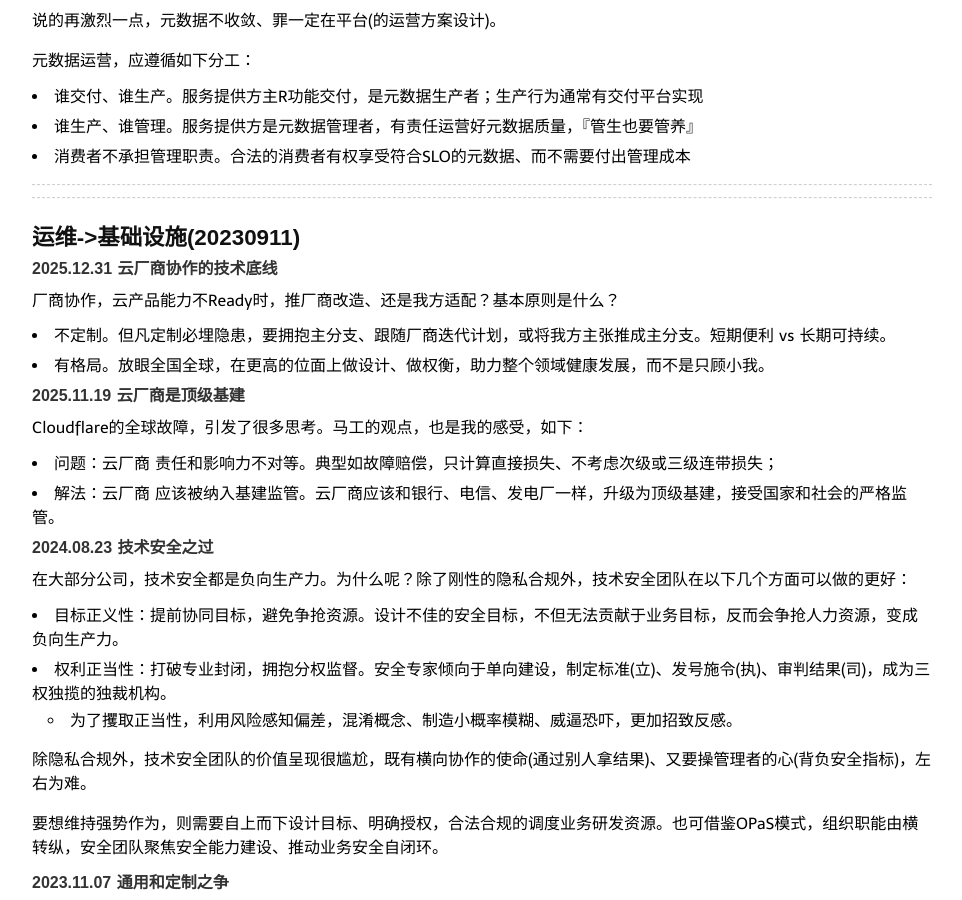
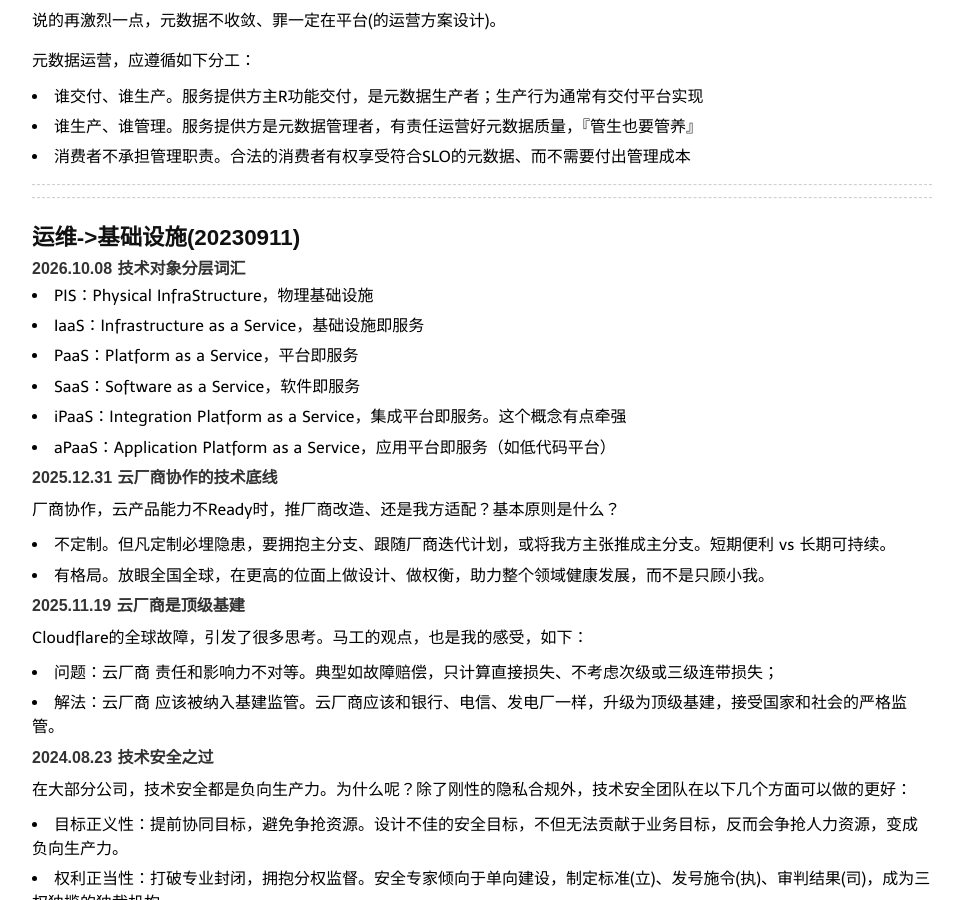
Before and after one commit to niean/niean.github.io, a Jekyll site: the page built from _posts/2024-06-30-se-insight.markdown, in a window 1280 px wide and 900 px high, scrolled down 13758 px. Shown: the whole window, without its empty margins (158-1120 px from the left). Built offline with Jekyll 4.4.1, drawn with Linux system fonts in a browser that asks for light colours; comment, search, counter and statistics services are not loaded.

Commit message:
更新技术名词

```diff
--- a/_posts/2024-06-30-se-insight.markdown
+++ b/_posts/2024-06-30-se-insight.markdown
@@ -522,6 +522,15 @@ K8S不等于云原生。符合标准的公有云、私有云、混合云方案
 
 ## 运维->基础设施(20230911)
 
+#### 2026.10.08 技术对象分层词汇
+- PIS：Physical InfraStructure，物理基础设施
+- IaaS：Infrastructure as a Service，基础设施即服务
+- PaaS：Platform as a Service，平台即服务
+- SaaS：Software as a Service，软件即服务
+- iPaaS：Integration Platform as a Service，集成平台即服务。这个概念有点牵强
+- aPaaS：Application Platform as a Service，应用平台即服务（如低代码平台）
+
+
 #### 2025.12.31 云厂商协作的技术底线
 厂商协作，云产品能力不Ready时，推厂商改造、还是我方适配？基本原则是什么？
 
```
